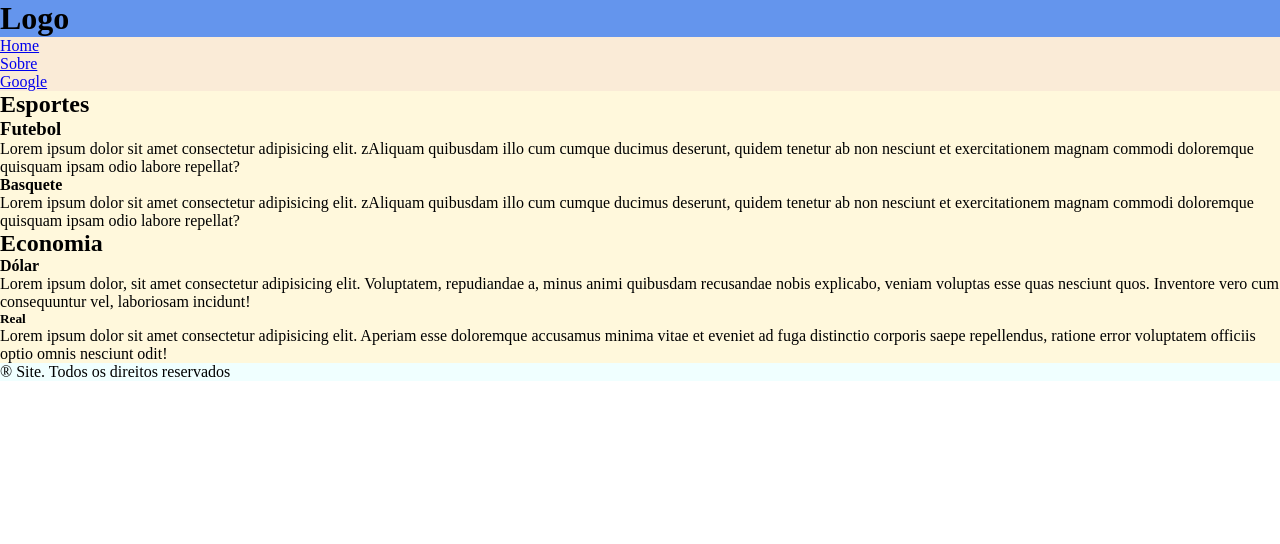
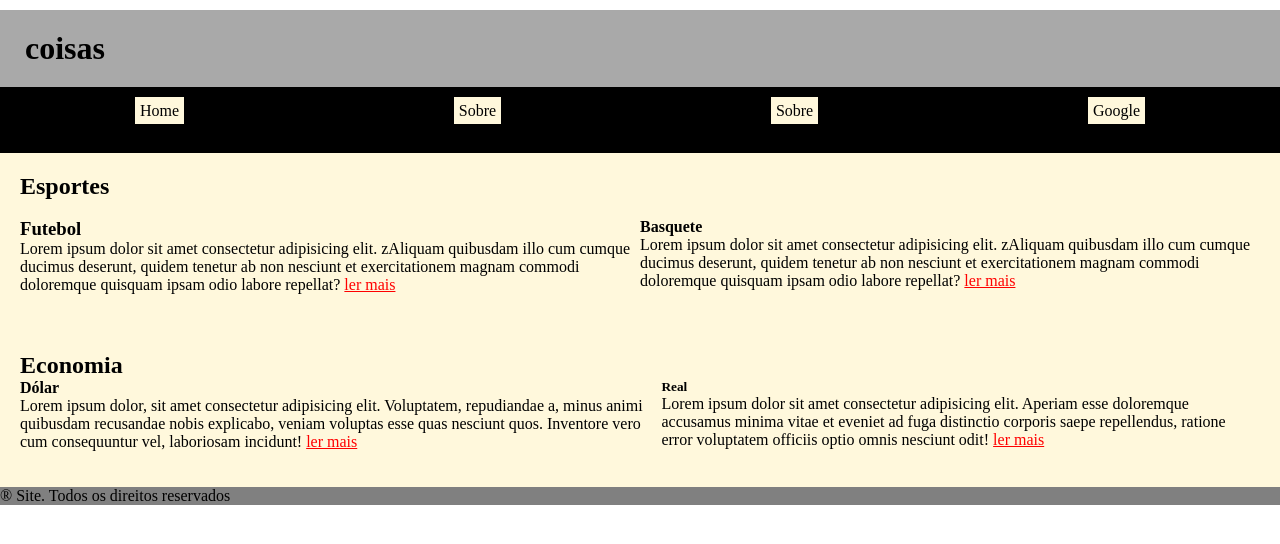
Before and after one commit to gabriel291207/senai-primeira-fase, a website: page logica-js/DOM/selecao/index.html in a window 1280 px wide. Drawn offline with Linux system fonts and the light colour scheme.

Commit message:
coisassss

```diff
--- a/dom_revisao/style.css
+++ b/dom_revisao/style.css
@@ -1,3 +1,6 @@
+
+
+
 body{
     background-color: brown;
 }
--- a/logica-js/DOM/selecao/index.html
+++ b/logica-js/DOM/selecao/index.html
@@ -12,15 +12,17 @@
 <body>
 
     <header>
-        <h1>Logo</h1>
+        <h1>coisas</h1>
     </header>
     <nav>
         <!-- lista não ordenada -->
         <ul>
             <li><a href="index.html">Home</a></li>
             <li><a href="pages/sobre.html">Sobre</a></li>
+            <li><a href="pages/sobre.html">Sobre</a></li>
             <li><a href="https://google.com">Google</a></li>
         </ul>
+        <br>
 
         <!-- lista não ordenada
         <ul>
@@ -35,32 +37,38 @@
     </nav>
 
     <main>
-        <section>
+        <section id="esportes">
             <h2>Esportes</h2>
+            <br>
             <div class="container">
             <article>
                 <h3>Futebol</h3>
-                <p>Lorem ipsum dolor sit amet consectetur adipisicing elit. zAliquam quibusdam illo cum cumque ducimus deserunt, quidem tenetur ab non nesciunt et exercitationem magnam commodi doloremque quisquam ipsam odio labore repellat?</p>
+                <p>Lorem ipsum dolor sit amet consectetur adipisicing elit. zAliquam quibusdam illo cum cumque ducimus deserunt, quidem tenetur ab non nesciunt et exercitationem magnam commodi doloremque quisquam ipsam odio labore repellat?  <a href="#">ler mais</a>  </p>
+
             </article>
-
+            <br>
             <article>
                 <h4>Basquete</h4>
-                <p>Lorem ipsum dolor sit amet consectetur adipisicing elit. zAliquam quibusdam illo cum cumque ducimus deserunt, quidem tenetur ab non nesciunt et exercitationem magnam commodi doloremque quisquam ipsam odio labore repellat?</p>
+                <p>Lorem ipsum dolor sit amet consectetur adipisicing elit. zAliquam quibusdam illo cum cumque ducimus deserunt, quidem tenetur ab non nesciunt et exercitationem magnam commodi doloremque quisquam ipsam odio labore repellat?  <a href="#">ler mais</a>  </p>
+
             </article>
             </div>
         </section>
-
+        <br>
         <section>
             <h2>Economia</h2>
             <div class="container">
                 <article>
                     <h4>Dólar</h4>
-                    <p>Lorem ipsum dolor, sit amet consectetur adipisicing elit. Voluptatem, repudiandae a, minus animi quibusdam recusandae nobis explicabo, veniam voluptas esse quas nesciunt quos. Inventore vero cum consequuntur vel, laboriosam incidunt!</p>
+                    <p>Lorem ipsum dolor, sit amet consectetur adipisicing elit. Voluptatem, repudiandae a, minus animi quibusdam recusandae nobis explicabo, veniam voluptas esse quas nesciunt quos. Inventore vero cum consequuntur vel, laboriosam incidunt!  <a href="#">ler mais</a>  </p>
+
                 </article>
-
+                <br>
                 <article>
                     <h5>Real</h5>
-                    <p>Lorem ipsum dolor sit amet consectetur adipisicing elit. Aperiam esse doloremque accusamus minima vitae et eveniet ad fuga distinctio corporis saepe repellendus, ratione error voluptatem officiis optio omnis nesciunt odit!</p>
+                    <p>Lorem ipsum dolor sit amet consectetur adipisicing elit. Aperiam esse doloremque accusamus minima vitae et eveniet ad fuga distinctio corporis saepe repellendus, ratione error voluptatem officiis optio omnis nesciunt odit!  <a href="#">ler mais</a>  </p>
+                    <br>
+
                 </article>
             </div>
         </section>
--- a/logica-js/DOM/selecao/style.css
+++ b/logica-js/DOM/selecao/style.css
@@ -5,17 +5,68 @@
 
 
 header{
-    background-color: cornflowerblue;
+    background-color: darkgray;
+    /* padding-left: 20px;
+    margin-bottom: 20px; */
+    padding: 20px 25px;
+    margin: 10px 0 0 0;
 }
 
+a{
+    color: red
+}
+
+.container{
+    display: flex;
+
+}
+
+
 nav{
-    background-color: antiquewhite;
+    background-color: black;
+
+    padding: 15px 0;
+
+    ul{
+        display: flex;
+        list-style: none;
+        justify-content: space-around;
+        li{
+           a{
+                color: black;
+                text-decoration: none;
+                background: cornsilk;
+                padding: 5px;
+                transition: all ease-in-out 0.3s;
+
+                &:hover{
+                    color: cornsilk;
+                    background: green;
+
+                }
+            }
+        }
+    }
 }
+
+/* nav ul{
+    display: flex;
+    list-style: none;
+    justify-content: center;
+} */
+
 
 main{
     background-color: cornsilk;
+
+    section{
+        padding: 20px;
+        &#esportes{
+
+        }
+    }
 }
 
 footer{
-    background-color: azure;
+    background-color: gray;
 }
```
